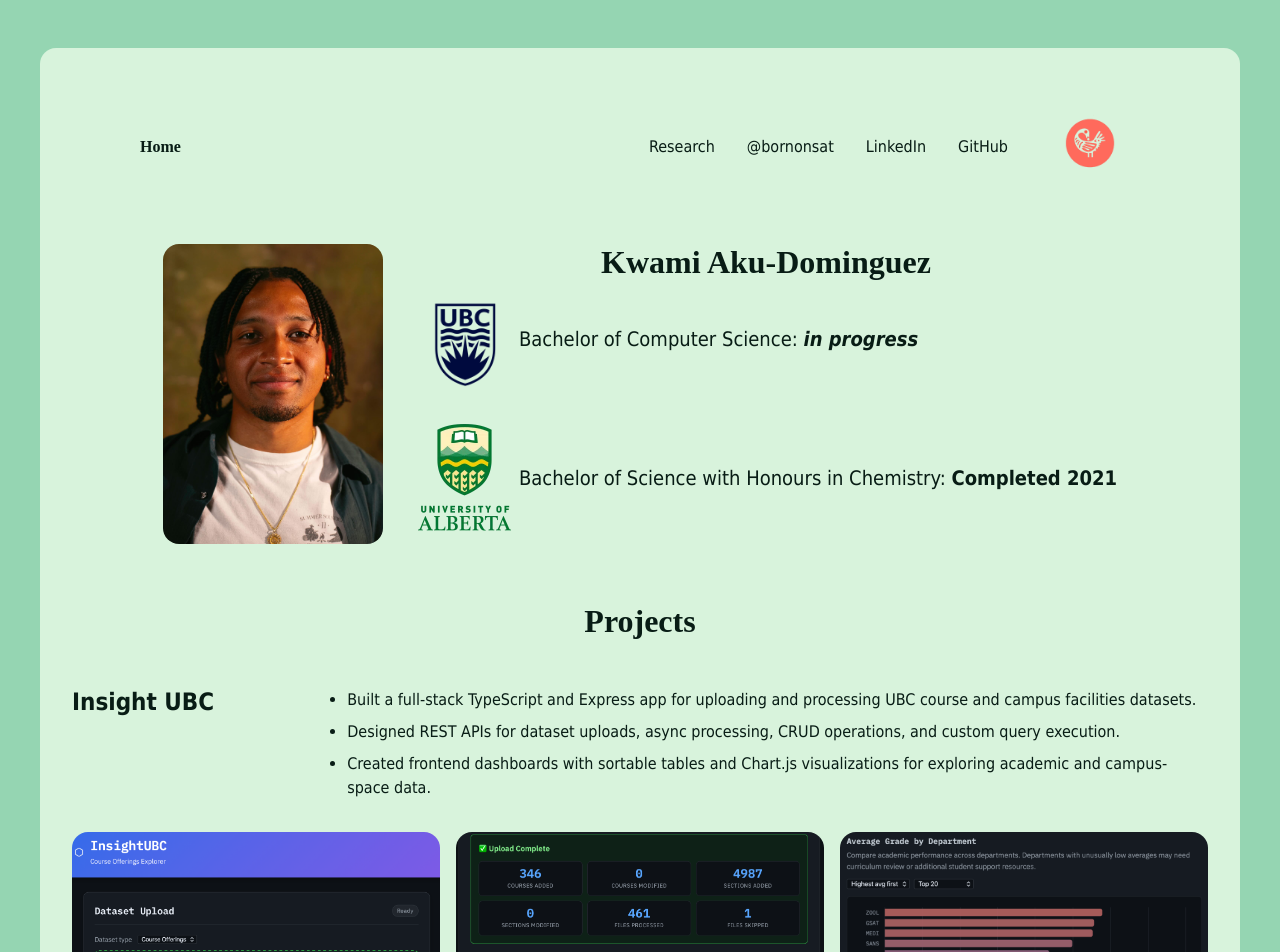
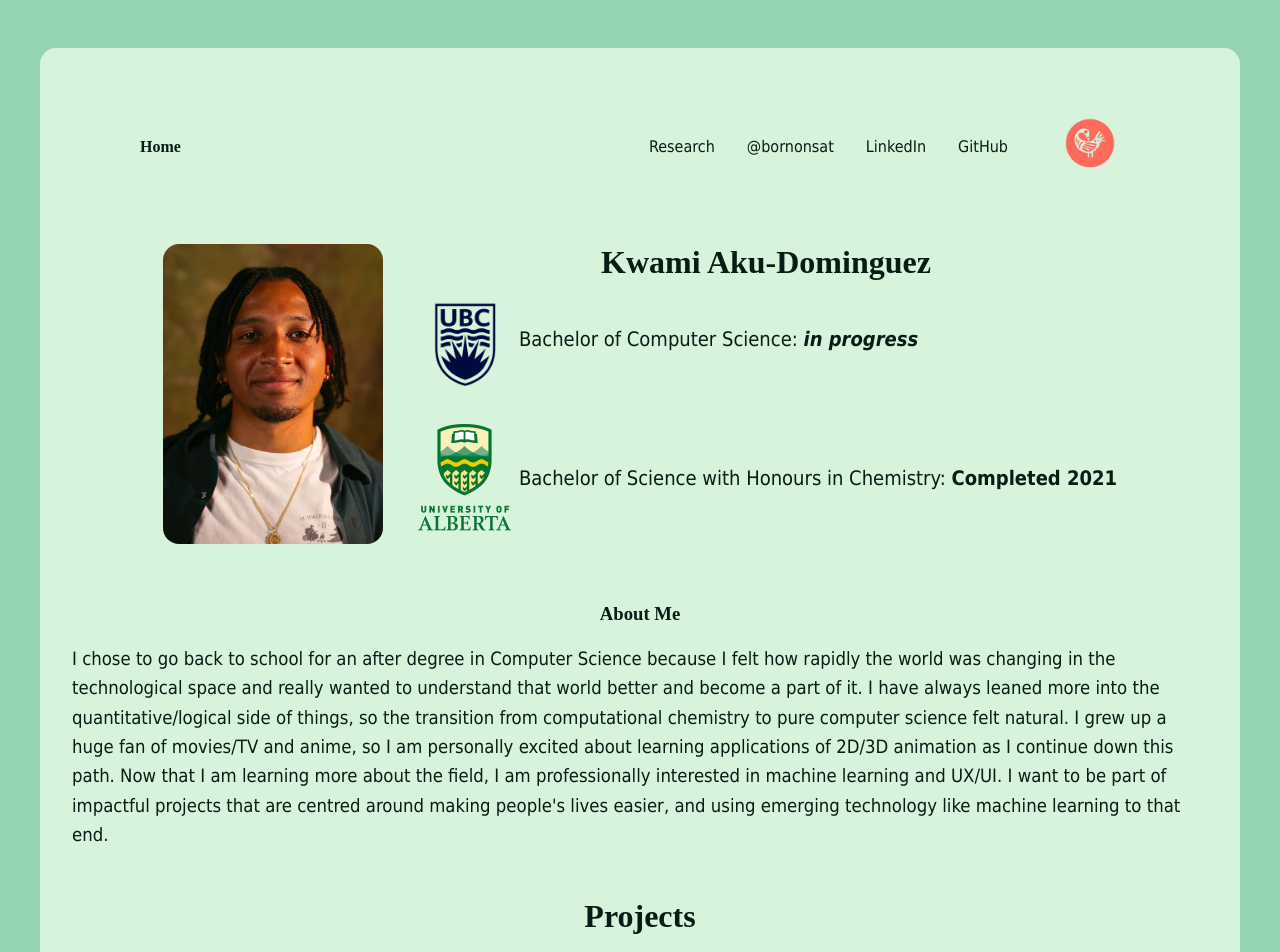
Before and after one commit to kwamcelo/kwamcelo.github.io, a React (Vite) app in the folder portfolio_react/: page / in a window 1280 px wide. Shown: the top 952 px of the page. Built offline with nearby package versions, Linux system fonts and the light colour scheme; a web font is replaced by a local one.

Commit message:
added the about me section to the home page

```diff
--- a/portfolio_react/src/App.jsx
+++ b/portfolio_react/src/App.jsx
@@ -1,5 +1,6 @@
 import Nav from './components/Nav.jsx'
 import ProfileIntro from './components/ProfileIntro.jsx'
+import AboutMe from './components/AboutMe.jsx'
 import Projects from './components/Projects.jsx'
 import Research from './components/Research.jsx'
 import './styles.css'
@@ -17,6 +18,7 @@ function App() {
                 ) : (
                     <>
                         <ProfileIntro />
+                        <AboutMe />
                         <Projects />
                     </>
                 )}
--- /dev/null
+++ b/portfolio_react/src/components/AboutMe.jsx
@@ -0,0 +1,13 @@
+export default function AboutMe() {
+    return (
+        <div className="about-container">
+            <h3>About Me</h3>
+            <p>
+                I chose to go back to school for an after degree in Computer Science because I felt how rapidly the world was changing in the technological space and really wanted to understand that world better and become a part of it.
+                I have always leaned more into the quantitative/logical side of things, so the transition from computational chemistry to pure computer science felt natural.
+                I grew up a huge fan of movies/TV and anime, so I am personally excited about learning applications of 2D/3D animation as I continue down this path.
+                Now that I am learning more about the field, I am professionally interested in machine learning and UX/UI. I want to be part of impactful projects that are centred around making people's lives easier, and using emerging technology like machine learning to that end.
+            </p>
+        </div>
+    )
+}
--- a/portfolio_react/src/styles.css
+++ b/portfolio_react/src/styles.css
@@ -121,6 +121,20 @@ h1 {
 
 .intro-details h1 {
     margin-top: 0;
+}
+
+.about-container {
+  width: 100%;
+  text-align: left;
+}
+
+.about-container h3 {
+  margin-bottom: 1em;
+}
+
+.about-container p {
+  font-size: 1.15rem;
+  line-height: 1.6;
 }
 
 
```
